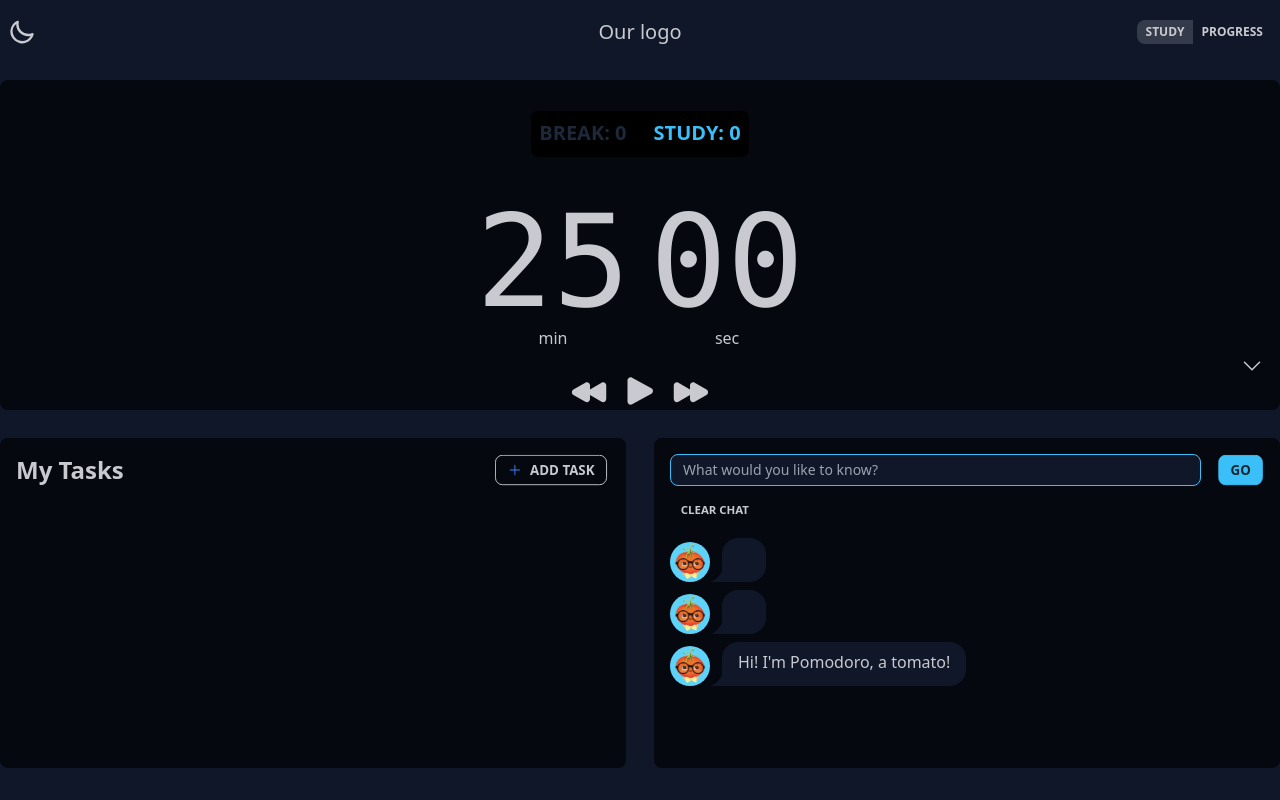
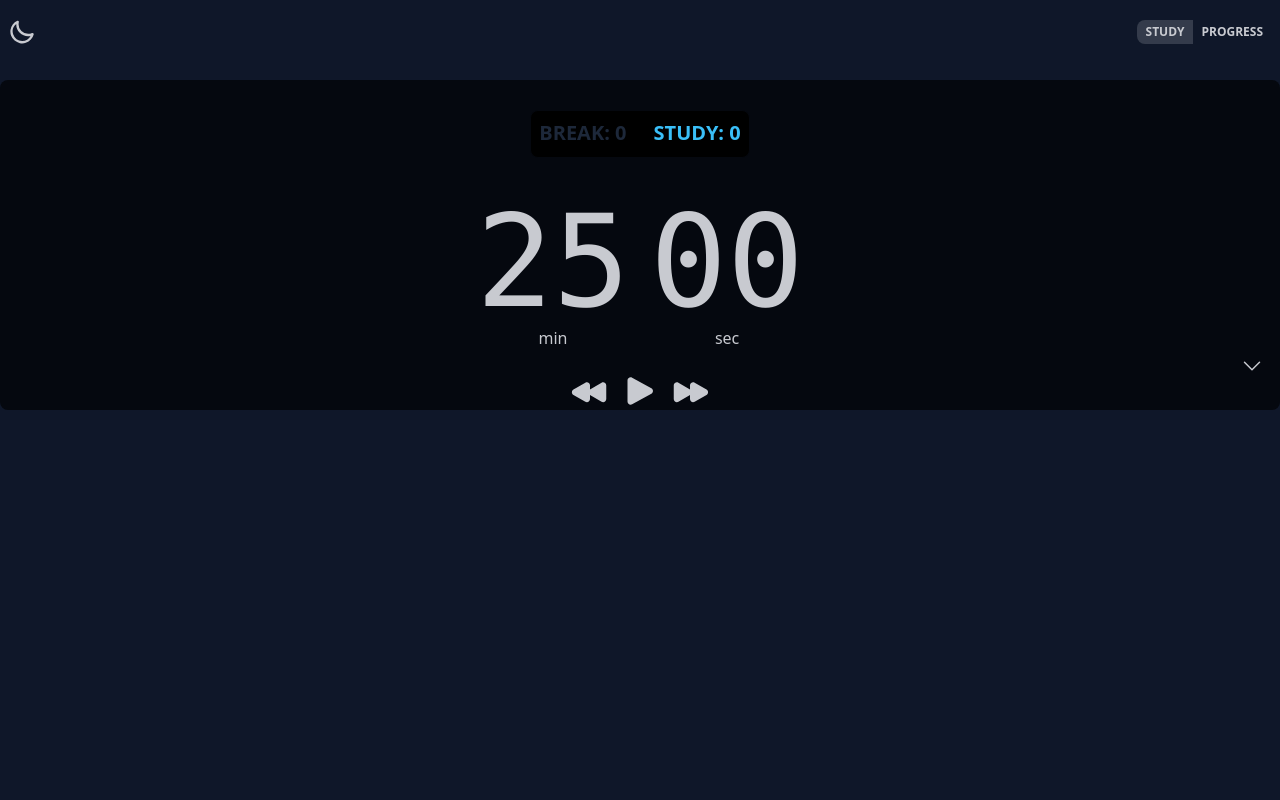
Before and after one commit to etretf/pomodoro-app, a React (Vite) app in the folder pomodoro-react/: page / in a window 1280 px wide. Built offline with nearby package versions, Linux system fonts and the light colour scheme.

Commit message:
Mobile tab switching in progress

```diff
--- a/pomodoro-react/src/App.css
+++ b/pomodoro-react/src/App.css
@@ -35,6 +35,10 @@ p {
 
 .full-w-component {
     @apply rounded-lg col-span-2 p-4 bg-primary flex flex-col items-center bg-base-200 min-h-full max-h-fit;
+}
+
+.home-component {
+    @apply rounded-lg col-span-2 p-4 bg-primary items-center bg-base-200 min-h-full max-h-fit ;
 }
 
 .half-w-component {
@@ -137,15 +141,15 @@ p {
     max-height: 500px;
 }
 
-.todo, .chatbot {
+/* .todo, .chatbot {
     @apply hidden sm:block;
-}
+} */
 
 @media (max-width: 639px){
-    .pomodoro{
-        grid-template-rows: 2fr 0fr;
-        min-height: 80%;
-    }
+ .pomodoro{
+    min-height: 80%;
+    grid-template-rows: 2fr 0fr;
+ }
 }
 
 
--- a/pomodoro-react/src/App.jsx
+++ b/pomodoro-react/src/App.jsx
@@ -15,6 +15,23 @@ function App() {
   const month = date.getMonth() + 1;
   const day = date.getDate();
   const fullDate = `${day}/${month}/${year}`;
+
+// for mobile tabs
+const [openTab, setOpenTab] = useState('timer');
+const [isMobile, setIsMobile] = useState(window.innerWidth <= 640);
+
+const handleWindowResize = () => {
+    setIsMobile(window.innerWidth <= 640);
+}
+
+useEffect(() => {
+    window.addEventListener('resize', handleWindowResize);
+    return () => {
+        window.removeEventListener('resize', handleWindowResize);
+    }
+}, [])
+
+console.log(isMobile)
 
 const [data, setData] = useState({key:'value'});
 const [chat, setChat] = useState([{1:2},{3:4}]);
@@ -194,6 +211,11 @@ function handleEnd(){
   setIsCounting(true);
 }
 
+//function for handling study page tab switches
+
+function handleStudyTabSwitch(tabName){
+    setOpenTab(tabName);
+}
 
   return (
     <>
@@ -201,9 +223,10 @@ function handleEnd(){
             <Routes>
                     <Route
                         path='/'
-                        element={<Navbar time={time} sessionType={sessionType} isCounting={isCounting} />}
+                        element={<Navbar openTab={openTab} handleTab={handleStudyTabSwitch}  time={time} sessionType={sessionType} isCounting={isCounting} />}
                     >
                         <Route index element={<Home
+                            openTab={openTab}
                             chat={chat}
                             setChat={setChat}
                             numSessions={progressData[currentIndex].count}
@@ -217,6 +240,7 @@ function handleEnd(){
                         />}
                         />
                         <Route path='study' element={<Home
+                            openTab={openTab}
                             chat={chat}
                             setChat={setChat}
                             numSessions={progressData[currentIndex].count}
--- a/pomodoro-react/src/components/ChatBot.jsx
+++ b/pomodoro-react/src/components/ChatBot.jsx
@@ -72,7 +72,7 @@ export default function ChatBot(props)
     currentChat.reverse()
 
     return(
-        <div className="full-w-component half-w-component max-container chatbot">
+        <div className={`home-component max-container ${props.openTab !== 'chat' ? 'hidden' : 'flex flex-col col-span-1'}`}>
 
             <form className="x-flex w-full" onSubmit={event => handleSubmit(event, chatQuestion)} onFocus={event => handleFocus(event)}>
                 <input
--- a/pomodoro-react/src/components/Home.jsx
+++ b/pomodoro-react/src/components/Home.jsx
@@ -20,6 +20,7 @@ export default function Home(props) {
     return (
       <div className={`grid-container container ${timerFullScreen? "span-2": ""} pomodoro`}>
         <Pomodoro
+          openTab={props.openTab}
           handleChange={togglePomodoro}
           handlePlayToggle={props.handlePlayToggle}
           handleBeginning={props.handleBeginning}
@@ -32,8 +33,8 @@ export default function Home(props) {
           numSessions={props.numSessions}
           time={props.time}
           />
-        {!timerFullScreen && <ToDo layout={timerFullScreen}/>}
-        {!timerFullScreen && <ChatBot layout={timerFullScreen} chat={props.chat} setChat={props.setChat}/>}
+        {!timerFullScreen && <ToDo layout={timerFullScreen} openTab={props.openTab}/>}
+        {!timerFullScreen && <ChatBot layout={timerFullScreen} openTab={props.openTab} chat={props.chat} setChat={props.setChat}/>}
       </div>
     );
   }
--- a/pomodoro-react/src/components/Navbar.jsx
+++ b/pomodoro-react/src/components/Navbar.jsx
@@ -48,9 +48,6 @@ export default function Root(props){
             }
 
         </div>
-        <div className="navbar-center">
-            <a className="normal-case text-xl">Our logo</a>
-        </div>
         <div className="navbar-end join">
             <Link
             to="/study"
@@ -69,20 +66,20 @@ export default function Root(props){
         <Outlet/>
         <footer className="mobile-nav-bottom sm:hidden">
             <div className="w-full py-2 flex justify-center gap-8">
-                <div className="min-h-fit">
-                    <button className="btn btn-ghost">
+                <div>
+                    <button onClick={()=>props.handleTab('chat')} className={`btn btn-ghost btn-md rounded-full ${props.openTab === 'chat' ? 'bg-base-200' : ''}`}>
                         <ChatBubbleOvalLeftIcon/>
                         Chat
                     </button>
                 </div>
                 <div>
-                    <button className="btn btn-ghost">
+                    <button onClick={()=>props.handleTab('timer')} className={`btn btn-ghost btn-md rounded-full ${props.openTab === 'timer' ? 'bg-base-200' : ''}`}>
                         <ClockIcon/>
                         Timer
                     </button>
                 </div>
                 <div>
-                    <button className="btn btn-ghost">
+                    <button onClick={()=>props.handleTab('todo')} className={`btn btn-ghost btn-md rounded-full ${props.openTab === 'todo' ? 'bg-base-200' : ''}`}>
                         <ClipboardDocumentCheckIcon/>
                         To-do
                     </button>
--- a/pomodoro-react/src/components/Pomodoro.jsx
+++ b/pomodoro-react/src/components/Pomodoro.jsx
@@ -7,7 +7,7 @@ export default function Pomodoro(props){
 
 
   return(
-      <div className={`full-w-component relative justify-center overflow-auto`}>
+      <div className={`home-component relative justify-center overflow-auto ${props.openTab !== 'timer' ? 'hidden' : 'flex flex-col' }`}>
 
       <div className='btn no-animation pointer-events-none bg-base-300 flex gap-7 m-10 p-2 join'>
           <p className={ props.sessionType === 'short break' || props.sessionType === 'long break' ? "text-primary text-xl join-item" : "text-neutral text-xl join-item"}>
--- a/pomodoro-react/src/components/ToDo.jsx
+++ b/pomodoro-react/src/components/ToDo.jsx
@@ -4,7 +4,7 @@ import { PlusIcon } from '@heroicons/react/24/solid'
 import {useState, useEffect} from "react"
 import { nanoid } from 'nanoid'
 
-export default function ToDo()
+export default function ToDo(props)
 {
     const [toDoItems, setToDoItems] = useState(
         JSON.parse(localStorage.getItem("toDoItems")) || []
@@ -143,7 +143,7 @@ export default function ToDo()
 
 
     return(
-        <div className="full-w-component half-w-component to-do-component max-container todo">
+        <div className={`home-component to-do-component max-container ${props.openTab !== 'todo' ? 'hidden' : 'flex flex-col col-span-1'}`}>
             <div className="x-flex w-full">
                 <h2>My Tasks</h2>
                 <button
```
